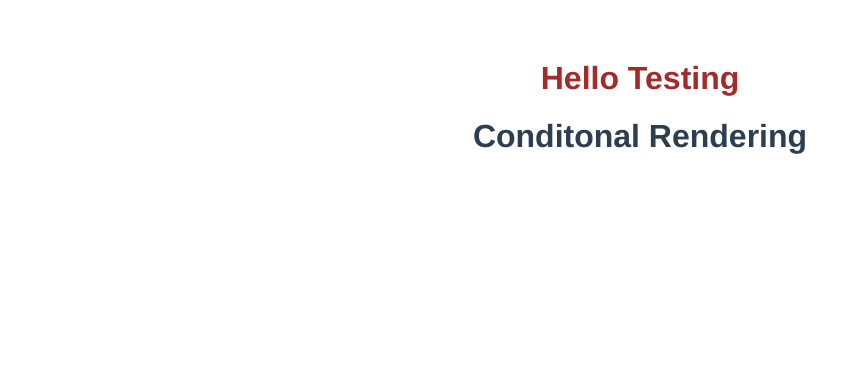
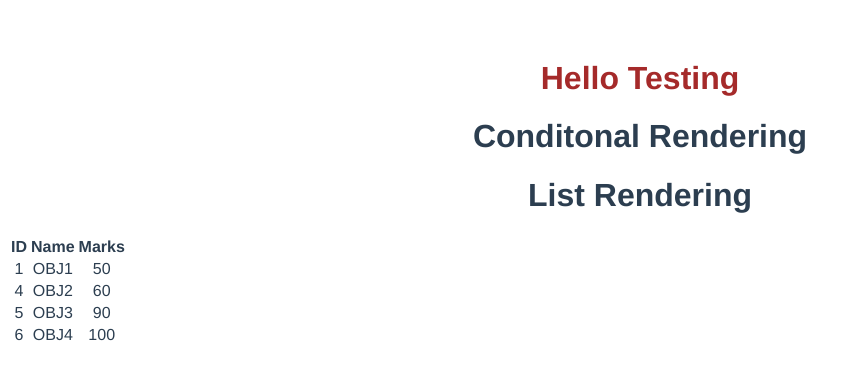
Before and after one commit to flexibrainsglobal/VueJs_Bootcamp, a Vue app in the folder firstproject/: page / in a window 1280 px wide. Shown: the top 380 px of the page, without its empty margins (0-856 px from the left). Built offline with nearby package versions, Linux system fonts and the light colour scheme.

Commit message:
List Rendering

```diff
--- a/firstproject/src/App.vue
+++ b/firstproject/src/App.vue
@@ -2,18 +2,21 @@
 <div>
     <Template/>
     <ConditionalRendering/>
+    <ListRendering/>
 </div>
 </template>
 
 <script>
 import Template from './components/template.vue'
 import ConditionalRendering from "./components/conditionalrendering.vue"
+import ListRendering from "./components/ListRendering.vue"
 
 export default {
   name: 'App',
   components: {
     Template,
-    ConditionalRendering
+    ConditionalRendering,
+    ListRendering
   }
 }
 </script>
--- /dev/null
+++ b/firstproject/src/components/ListRendering.vue
@@ -0,0 +1,54 @@
+<template>
+    <div>
+        <h1>List Rendering</h1>
+        <table>
+            <thead>
+                <th>ID</th>
+                <th>Name</th>
+                <th>Marks</th>
+            </thead>
+            <tbody>
+                <tr v-for="data in listData" :key="data.id">
+                    <td>{{data.id}}</td>
+                    <td>{{data.name}}</td>
+                    <td>{{data.marks}}</td>
+                </tr>
+            </tbody>
+        </table>
+    </div>
+</template>
+
+<script>
+export default {
+    name: "ListRendering",
+    data() {
+        return {
+            listData:[
+                {
+                    id:1,
+                    name:"OBJ1",
+                    marks:"50"
+                },
+                {
+                    id:4,
+                    name:"OBJ2",
+                    marks:"60"
+                },
+                {
+                    id:5,
+                    name:"OBJ3",
+                    marks:"90"
+                },
+                {
+                    id:6,
+                    name:"OBJ4",
+                    marks:"100"
+                }
+            ]
+        }
+    },
+}
+</script>
+<style>
+
+</style>
```
